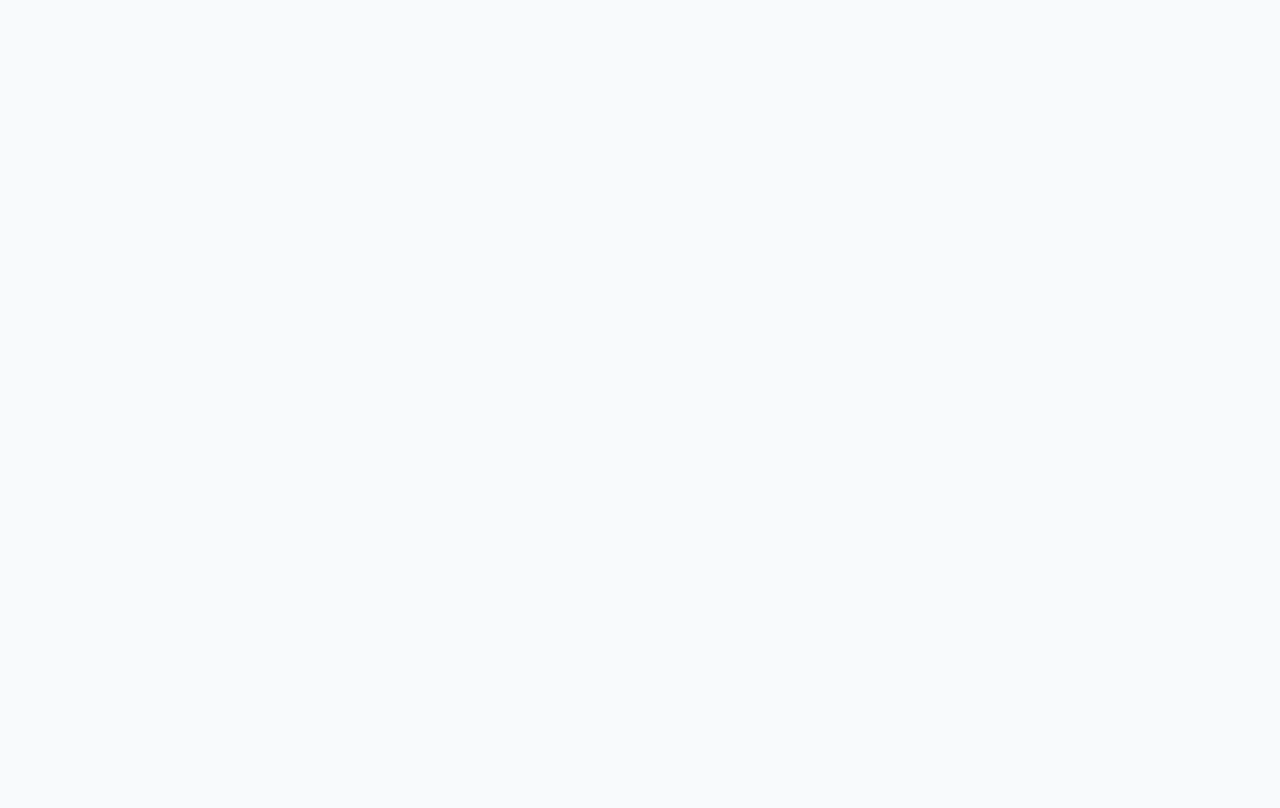
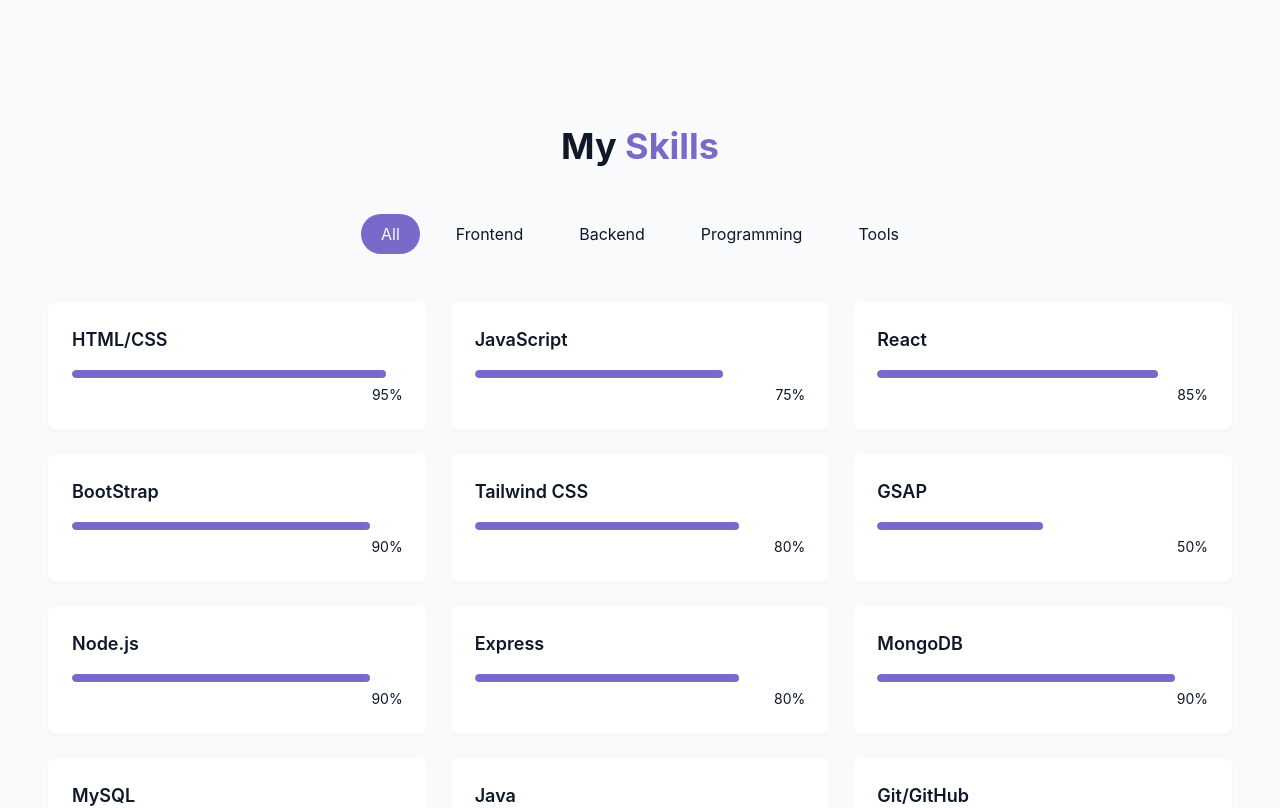
Before and after one commit to MihirKumar-09/PORTFOLIO, a React (Vite) app: page / in a window 1280 px wide. Shown: the part 1520-2328 px from the top of the page. Before the commit the page ends 1550 px from the top, so only its background shows below. Built offline with nearby package versions, Linux system fonts and the light colour scheme.

Commit message:
Complete Skill section where I show my all skill with my knowledge level

```diff
--- /dev/null
+++ b/src/components/SkillsSection.jsx
@@ -0,0 +1,92 @@
+import { useState } from "react";
+import { cn } from "@/lib/utils";
+
+// Define all skills;
+const skills = [
+  // Frontend
+  { name: "HTML/CSS", level: 95, category: "frontend" },
+  { name: "JavaScript", level: 75, category: "frontend" },
+  { name: "React", level: 85, category: "frontend" },
+  { name: "BootStrap", level: 90, category: "frontend" },
+  { name: "Tailwind CSS", level: 80, category: "frontend" },
+  { name: "GSAP", level: 50, category: "frontend" },
+
+  // Backend
+  { name: "Node.js", level: 90, category: "backend" },
+  { name: "Express", level: 80, category: "backend" },
+  { name: "MongoDB", level: 90, category: "backend" },
+  { name: "MySQL", level: 60, category: "backend" },
+
+  // Programming;
+  { name: "Java", level: 50, category: "programming" },
+
+  // Tools
+  { name: "Git/GitHub", level: 85, category: "tools" },
+  { name: "Figma", level: 90, category: "tools" },
+  { name: "VS Code", level: 80, category: "tools" },
+  { name: "ThunderClient", level: 70, category: "tools" },
+  { name: "Hoppscotch", level: 60, category: "tools" },
+];
+
+const categories = ["all", "frontend", "backend", "programming", "tools"];
+
+export default function SkillsSection() {
+  const [activeCategory, setActiveCategory] = useState("all");
+  const filteredSkills = skills.filter(
+    (skill) => activeCategory === "all" || skill.category === activeCategory,
+  );
+  return (
+    <section
+      id="skills"
+      className="container py-24 px-4 relative bg-secondary/30"
+    >
+      <div className="container mx-auto mx-w-5xl">
+        <h2 className="text-3xl md:text-4xl font-bold mb-12 text-center">
+          My <span className="text-primary">Skills</span>
+        </h2>
+
+        <div className="flex flex-wrap justify-center gap-4 mb-12">
+          {categories.map((category, key) => (
+            <button
+              key={key}
+              onClick={() => setActiveCategory(category)}
+              className={cn(
+                "px-5 py-2 rounded-full transition-colors duration-300 capitalize",
+                activeCategory === category
+                  ? "bg-primary text-primary-foreground"
+                  : "bg-secondary/70 text-foreground hover:bg-secondary",
+              )}
+            >
+              {category}
+            </button>
+          ))}
+        </div>
+
+        <div className="grid grid-cols-1 sm:grid-cols-2 lg:grid-cols-3 gap-6">
+          {filteredSkills.map((skill, key) => (
+            <div
+              key={key}
+              className="bg-card p-6 rounded-lg shadow-xs card-hover"
+            >
+              <div className="text-left mb-4">
+                <h3 className="font-semibold text-lg">{skill.name}</h3>
+              </div>
+              <div className="w-full bg-secondary/50 h-2 rounded-full overflow-hidden">
+                <div
+                  className="bg-primary h-2 rounded-full origin-left animate-[grow_1.5s_ease-out"
+                  style={{ width: skill.level + "%" }}
+                />
+              </div>
+
+              <div className="text-right mt-1">
+                <span className="text-sm text-muted-foreground">
+                  {skill.level}%
+                </span>
+              </div>
+            </div>
+          ))}
+        </div>
+      </div>
+    </section>
+  );
+}
--- a/src/pages/Home.jsx
+++ b/src/pages/Home.jsx
@@ -1,6 +1,7 @@
 import AboutSection from "../components/AboutMe";
 import HeroSection from "../components/HeroSection";
 import Navbar from "../components/Navbar";
+import SkillsSection from "../components/SkillsSection";
 import ThemeToggle from "../components/ThemeToggle";
 import StarBackground from "@/components/StarBackground";
 
@@ -18,6 +19,7 @@
       <main>
         <HeroSection />
         <AboutSection />
+        <SkillsSection />
       </main>
 
       {/* Footer */}
```
